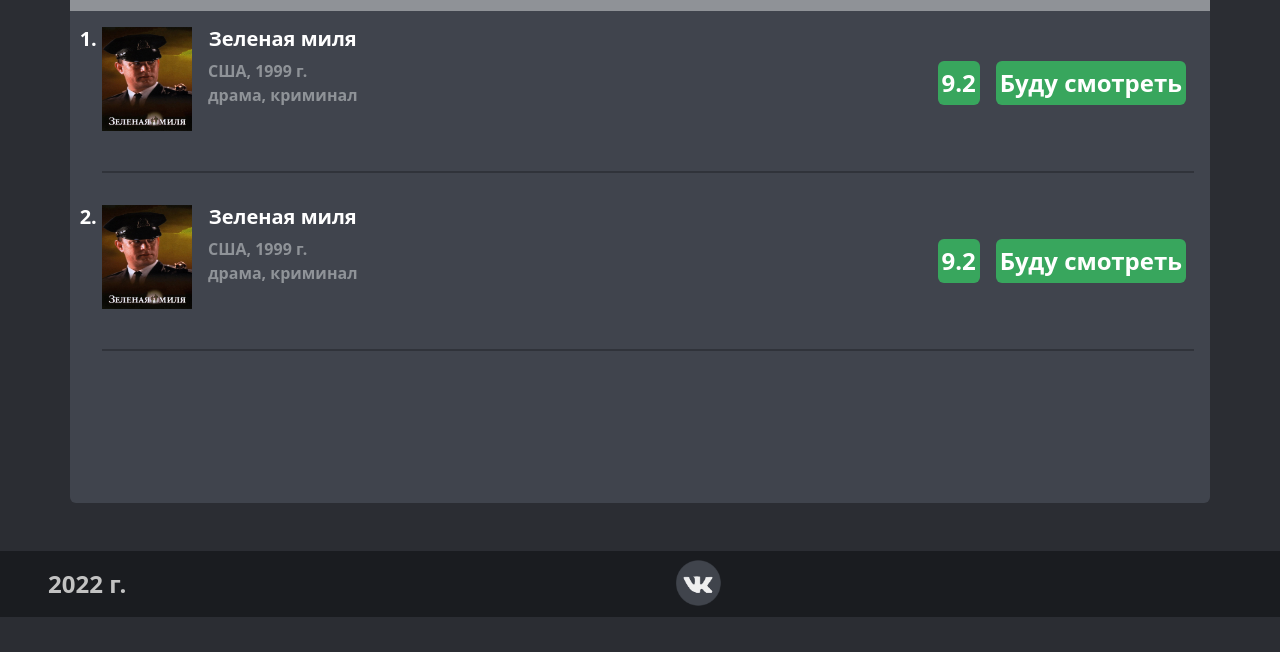
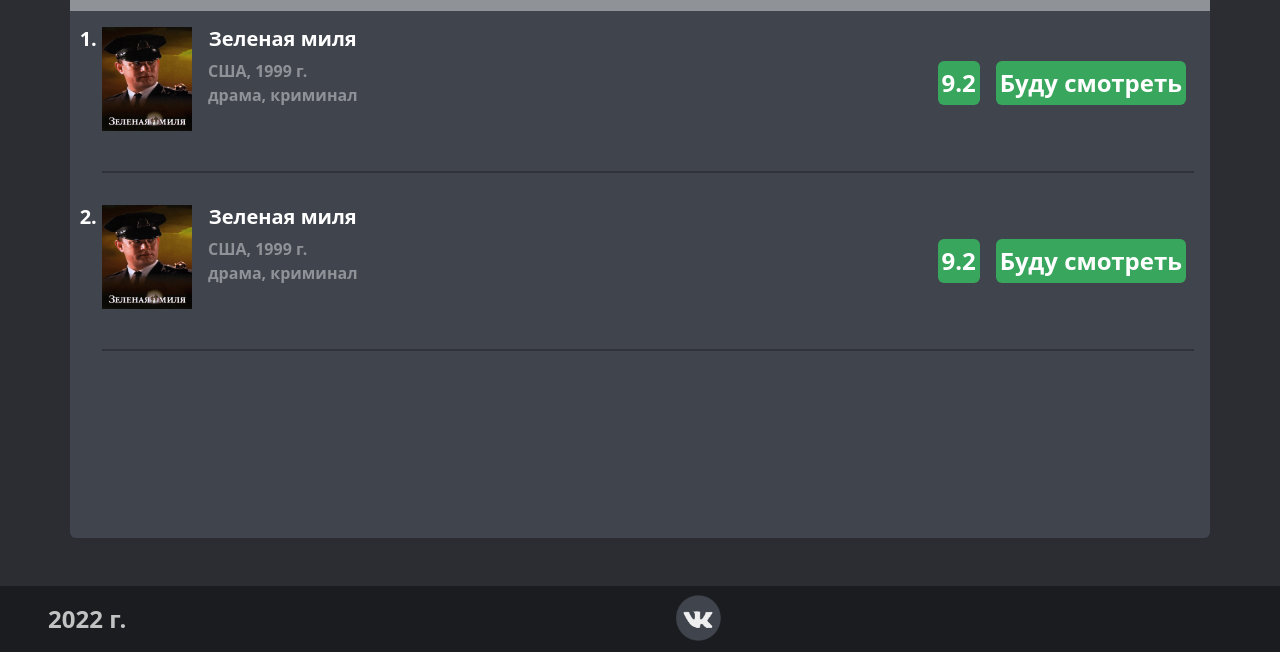
Before and after one commit to amayash/cinema, a website: page index.html in a window 1280 px wide. Shown: the part 183-835 px from the top of the page. Before the commit the page ends 800 px from the top, so only its background shows below. Drawn offline with nearby package versions, Linux system fonts and the light colour scheme.

Commit message:
footer final fix

```diff
--- a/styles/style.css
+++ b/styles/style.css
@@ -51,7 +51,7 @@ hr {
 }
 
 .content {
-    min-height: calc(100vh - 14.75em);
+    min-height: calc(100vh - 25.1vh);
     background: #40444d;
     display: block;
 }
--- a/styles/styleChoiceToTaste.css
+++ b/styles/styleChoiceToTaste.css
@@ -51,7 +51,7 @@ header a:hover {
 }
 
 .content {
-    min-height: calc(100vh - 236px);
+    min-height: calc(100vh - 25.1vh);
     background: #40444d;
 }
 
--- a/styles/styleFilm.css
+++ b/styles/styleFilm.css
@@ -49,7 +49,7 @@ header a:hover {
 }
 
 .content {
-    min-height: calc(100vh - 236px);
+    min-height: calc(100vh - 25.1vh);
     background: #40444d;
 }
 
--- a/styles/styleSearchSame.css
+++ b/styles/styleSearchSame.css
@@ -51,7 +51,7 @@ hr {
 }
 
 .content {
-    min-height: calc(100vh - 14.75em);
+    min-height: calc(100vh - 25.1vh);
     background: #40444d;
 }
 
--- a/styles/styleWillSee.css
+++ b/styles/styleWillSee.css
@@ -54,7 +54,7 @@ hr {
 }
 
 .content {
-    min-height: calc(100vh - 14.75em);
+    min-height: calc(100vh - 25.1vh);
     background: #40444d;
 }
 
```
